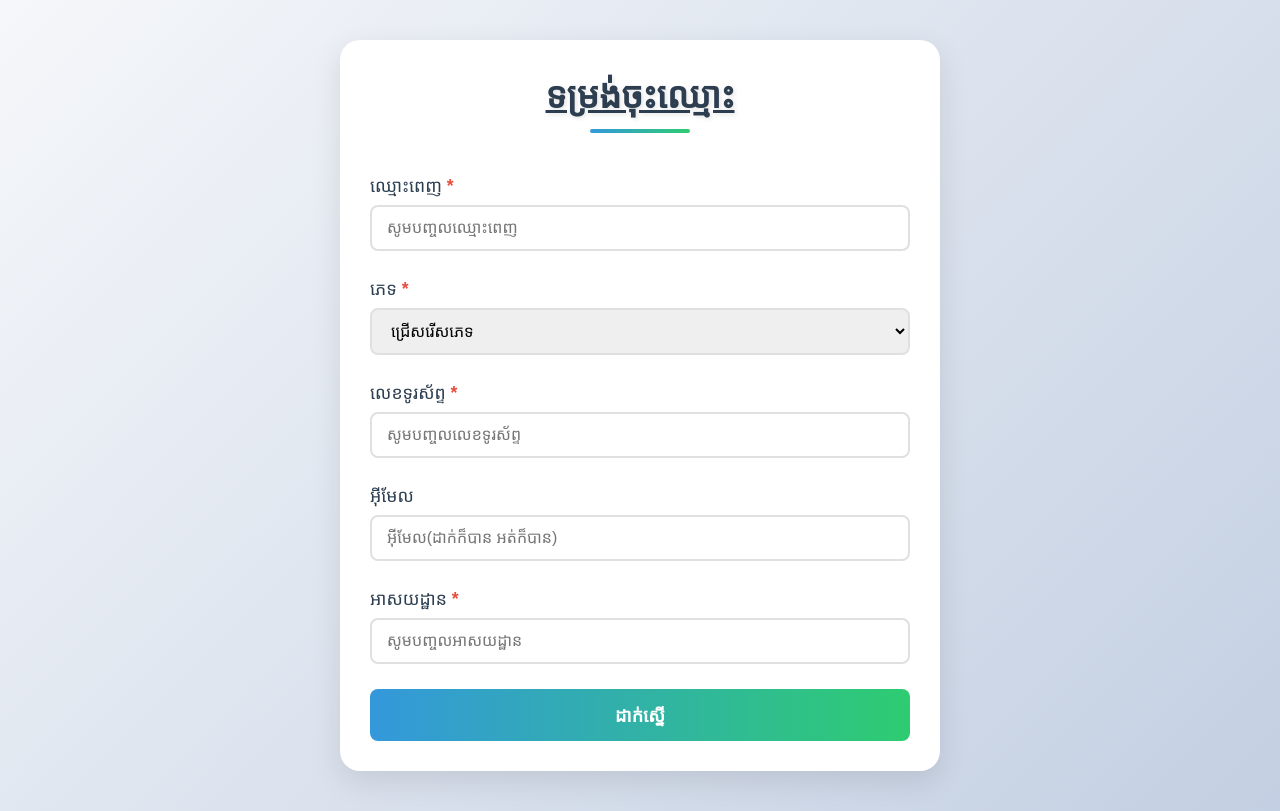
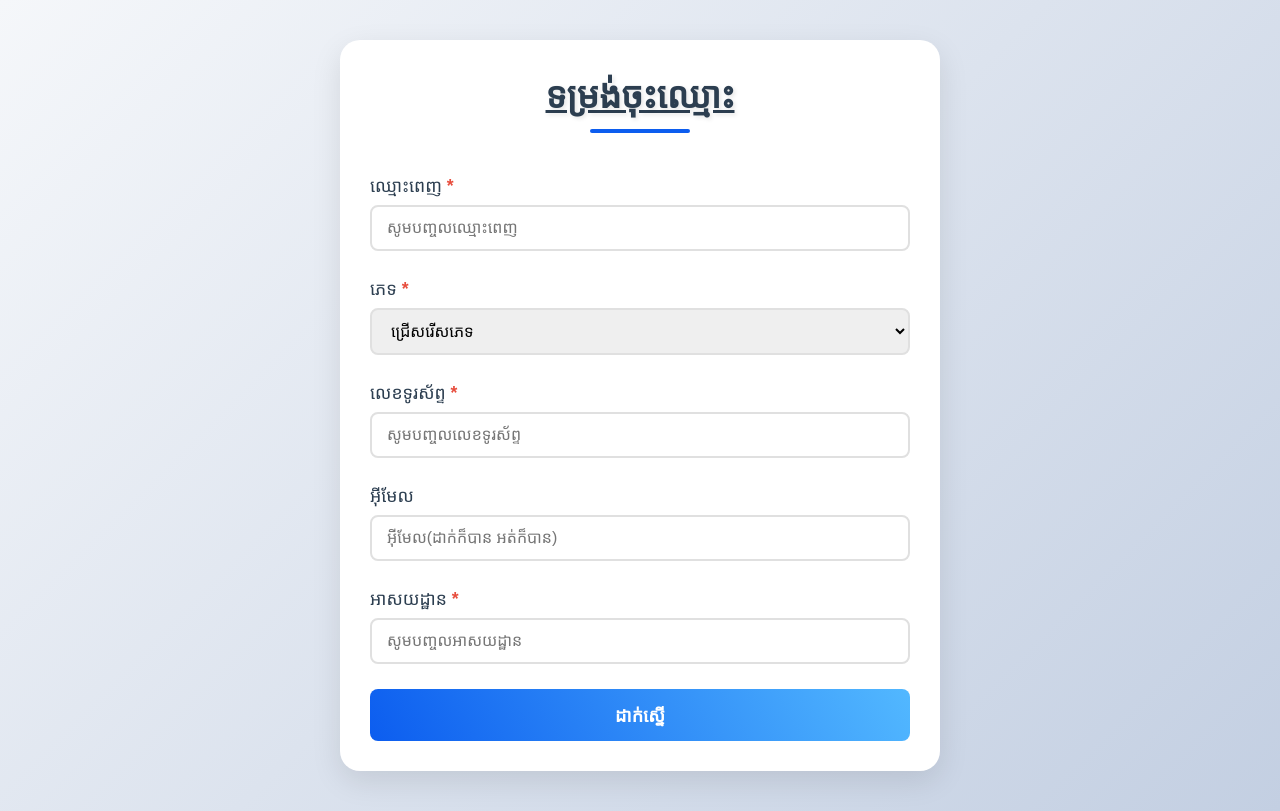
Before and after one commit to ycdo-dev/ycdo-registration-form, a plain HTML site: page index.html in a window 1280 px wide. Drawn offline with Linux system fonts and the light colour scheme; a web font is replaced by a local one.

Commit message:
Update styles.css

```diff
--- a/styles.css
+++ b/styles.css
@@ -39,7 +39,7 @@ h1::after {
     transform: translateX(-50%);
     width: 100px;
     height: 4px;
-    background: linear-gradient(90deg, #3498db, #2ecc71);
+    background: #0C5DEF;
     border-radius: 2px;
 }
 
@@ -74,7 +74,7 @@ input:focus, select:focus {
 button {
     width: 100%;
     padding: 14px;
-    background: linear-gradient(90deg, #3498db, #2ecc71);
+    background: linear-gradient(240deg, #52B8FF, #0C5DEF);
     color: white;
     border: none;
     border-radius: 8px;
```
